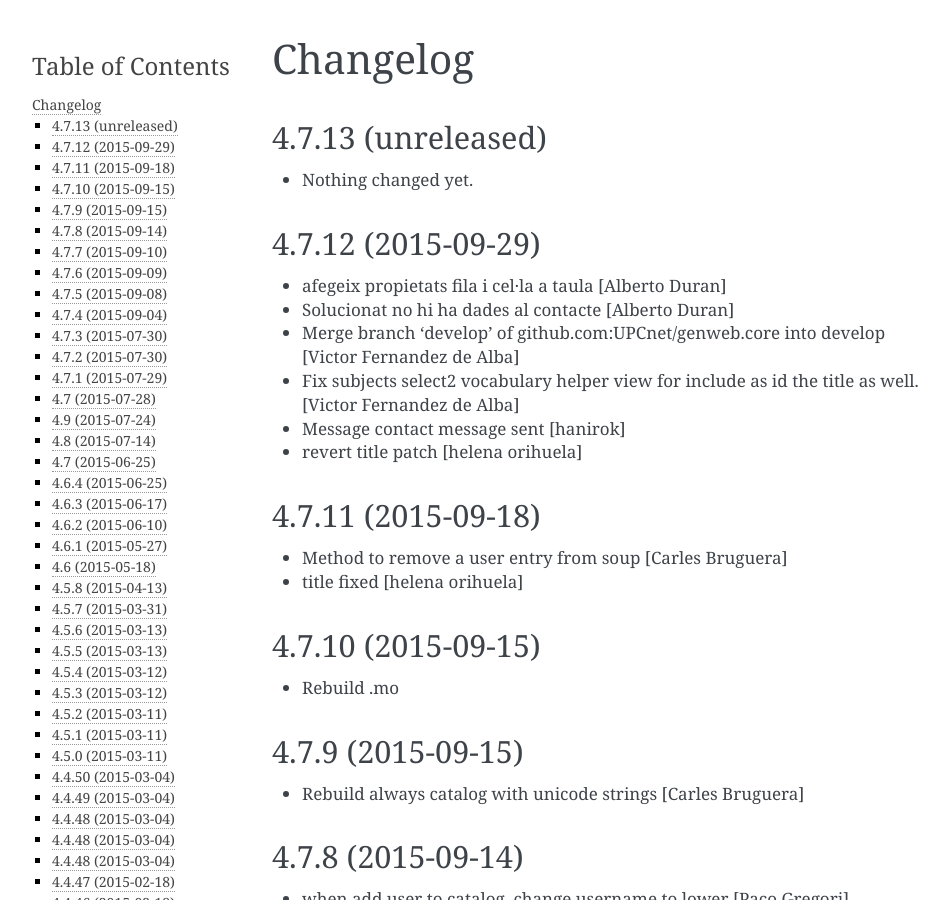
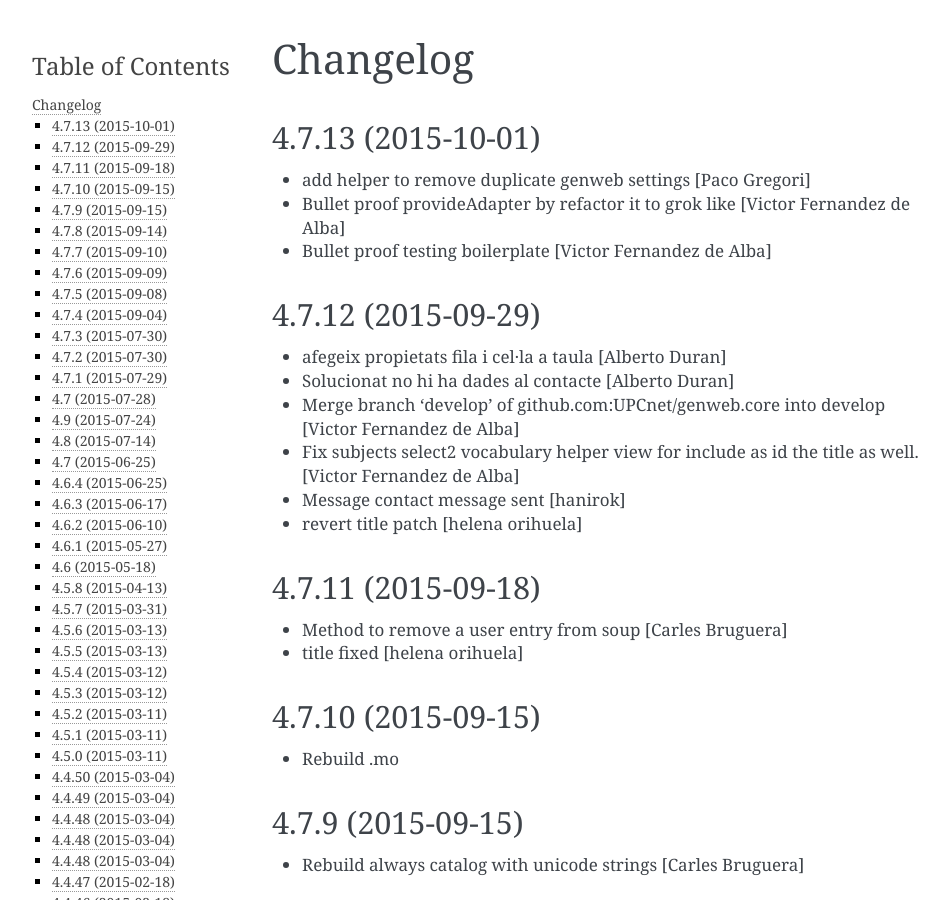
Before and after one commit to UPCnet/genweb.core, a Sphinx documentation site: the page built from docs/HISTORY.rst, in a window 1280 px wide and 900 px high. Shown: the whole window, without its empty margins (148-1097 px from the left). Built offline with Sphinx 7.4.7, drawn with Linux system fonts in a browser that asks for light colours.

Commit message:
Preparing release 4.7.13

```diff
--- a/docs/HISTORY.rst
+++ b/docs/HISTORY.rst
@@ -1,11 +1,12 @@
 Changelog
 =========
 
-4.7.13 (unreleased)
+4.7.13 (2015-10-01)
 -------------------
 
-- Nothing changed yet.
-
+* add helper to remove duplicate genweb settings [Paco Gregori]
+* Bullet proof provideAdapter by refactor it to grok like [Victor Fernandez de Alba]
+* Bullet proof testing boilerplate [Victor Fernandez de Alba]
 
 4.7.12 (2015-09-29)
 -------------------
--- a/setup.py
+++ b/setup.py
@@ -1,7 +1,7 @@
 from setuptools import setup, find_packages
 import os
 
-version = '4.7.13.dev0'
+version = '4.7.13'
 
 README = open('README.rst').read()
 HISTORY = open(os.path.join('docs', 'HISTORY.rst')).read()
```
